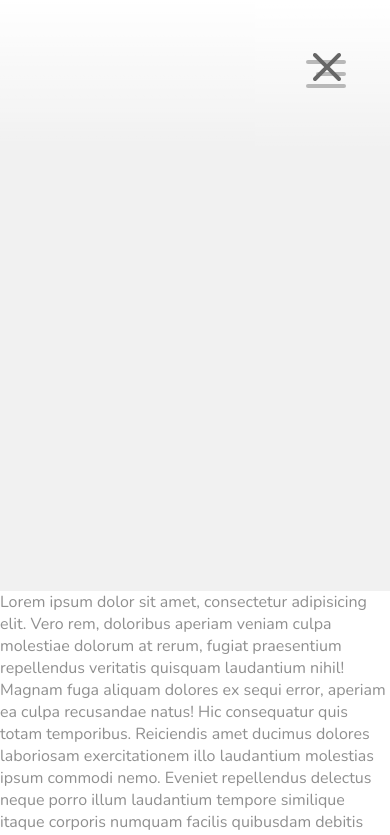
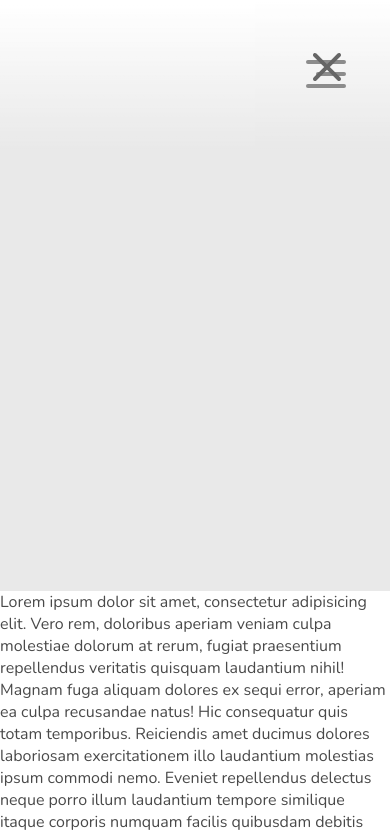
Before and after one commit to codechappie/menu, a plain HTML site: page index.html in a window 390 px wide. Shown: the top 835 px of the page. Drawn offline with nearby package versions, Linux system fonts and the light colour scheme.

Commit message:
avance menu

```diff
--- a/css/main.css
+++ b/css/main.css
@@ -85,6 +85,9 @@ header{
     display: none;
 }
 @media screen and (max-width: 1000px){
+    html{
+        overflow-x: hidden;
+    }
     #menu{
         display: none;
     }
@@ -96,15 +99,16 @@ header{
         position: relative;
     }
     .menu__responsive__mobile{
+        position: absolute;
         display: block;
         width: 100%;
         height: 100%;
-        background-color: rgba(255, 255, 255, 0.562);
-        z-index: 9999;
-        position: absolute;
+        background-color: rgba(255, 255, 255, 0.288);
+        z-index: 9999;;
         left: 0vw;
         top: 0;
         animation: slideright 0.5s forwards;
+        overflow: hidden;
     }
     .menu__responsive__mobile #mini__menu{
         font-size: 20px;
```
